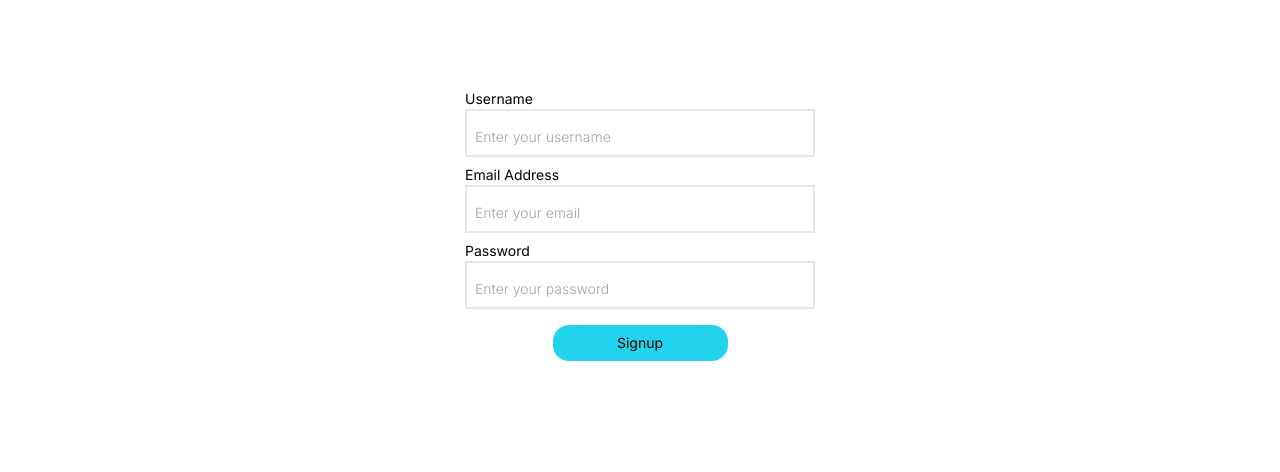
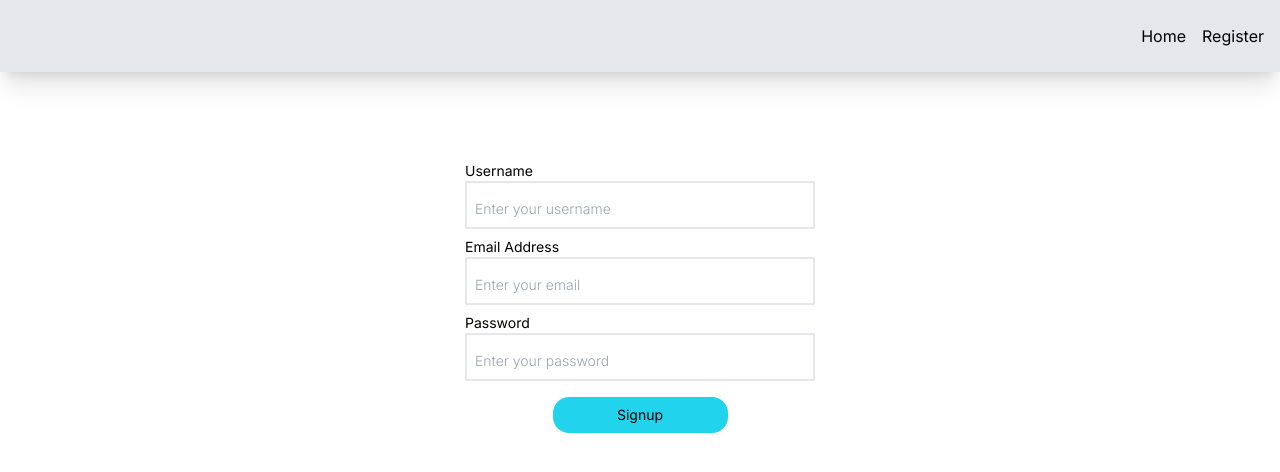
Before and after one commit to devkishor8007/fullstack_blog, a Next.js app: page /register in a window 1280 px wide. Shown: the top 472 px of the page. Built offline with nearby package versions, Linux system fonts and the light colour scheme; no server answers.

Commit message:
feat: add navbar

```diff
--- /dev/null
+++ b/src/app/action/getCurrentUser.ts
@@ -0,0 +1,35 @@
+import { getServerSession } from "next-auth";
+import { authOpions } from "../api/auth/[...nextauth]/route";
+import prisma from "../../prisma.config/prisma.db"
+
+export async function getSession() {
+    return await getServerSession(authOpions)
+}
+
+export default async function getCurrentUser() {
+    try {
+        const session = await getSession()
+
+        if (!session?.user?.email) {
+            return null
+        }
+
+        const currentUser = await prisma.user.findFirst({
+            where: {
+                email: session.user.email as string
+            }
+        })
+
+        if (!currentUser) {
+            return null
+        }
+
+        return {
+            ...currentUser,
+            createdAt: currentUser.createdAt.toISOString(),
+            updatedAt: currentUser.updatedAt.toISOString(),
+        }
+    } catch (error) {
+        return null
+    }
+}
--- /dev/null
+++ b/src/app/blog/page.tsx
@@ -0,0 +1,9 @@
+'use client'
+
+const page = () => {
+  return (
+    <div>page</div>
+  )
+}
+
+export default page
--- a/src/app/layout.tsx
+++ b/src/app/layout.tsx
@@ -1,3 +1,5 @@
+import { Navbar } from '@/components/navbar/Navbar'
+import getCurrentUser from './action/getCurrentUser'
 import './globals.css'
 import { Inter } from 'next/font/google'
 
@@ -8,14 +10,17 @@ export const metadata = {
   description: 'Generated by create next app',
 }
 
-export default function RootLayout({
+export default async function RootLayout({
   children,
 }: {
   children: React.ReactNode
 }) {
+  const currentUser = await getCurrentUser()
   return (
     <html lang="en">
-      <body className={inter.className}>{children}</body>
+      <body className={inter.className}>
+        <Navbar currentUser={currentUser} />
+        {children}</body>
     </html>
   )
 }
--- /dev/null
+++ b/src/components/navbar/Navbar.tsx
@@ -0,0 +1,23 @@
+'use client'
+
+import { signOut } from 'next-auth/react'
+import Link from 'next/link'
+
+export const Navbar = ({currentUser}: any) => {
+  return (
+    <header>
+        <nav className="bg-gray-200 flex justify-between px-4 py-6 shadow-xl">
+            <div>{currentUser?.username}</div>
+
+            <div className="flex gap-4">
+                <Link href='/'>Home</Link>
+             { currentUser && <Link href='/blog'>Blog</Link>}
+
+                {
+                    currentUser ? <button onClick={()=> signOut()}>Signout</button> : <Link href='/register'>Register</Link>
+                }
+            </div>
+        </nav>
+    </header>
+  )
+}
```
